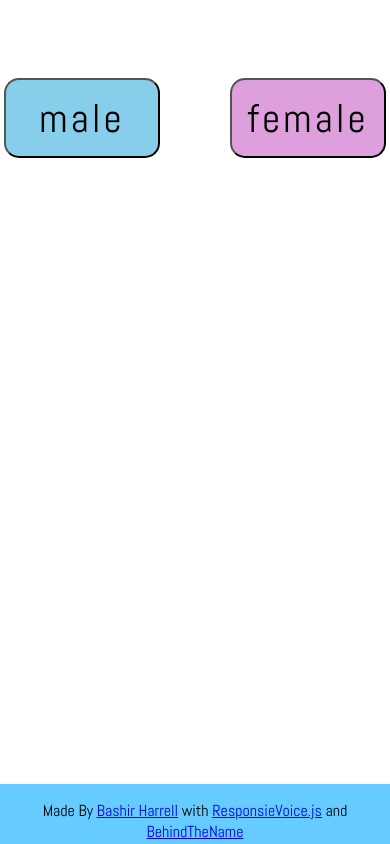
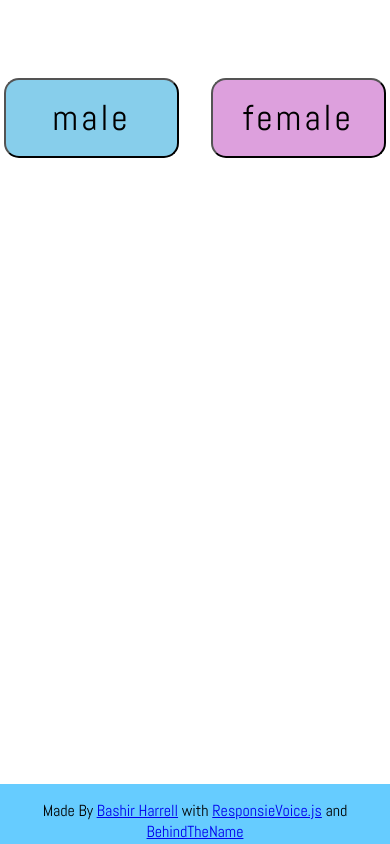
Before and after one commit to bookofbash/randomName, a plain HTML site: page index.html in a window 390 px wide. Drawn offline with Linux system fonts and the light colour scheme.

Commit message:
Updated  @media only point for smart phones to make app more responsive

```diff
--- a/main.css
+++ b/main.css
@@ -69,19 +69,19 @@ button:hover {
         border-radius: 15px;
         height: 80px;
         font-family: 'Abel', sans-serif;
-        font-size: 2.5em;
+        font-size: 2.25em;
         letter-spacing: 3px;
         text-align: center;
     }
     .male{
-        width:40%;
+        width:45%;
         float: left;
         margin-left: 1%;
         background: skyblue;
        }
 
        .female{
-       width: 40%;
+       width: 45%;
        float: right;
        margin-right: 1%;
        background: plum;
```
